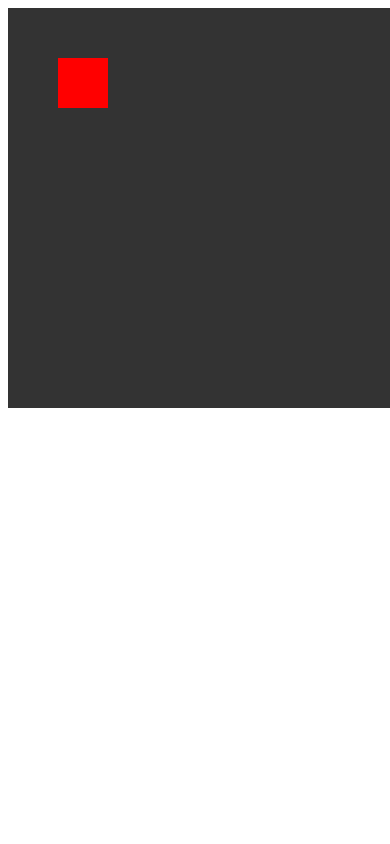
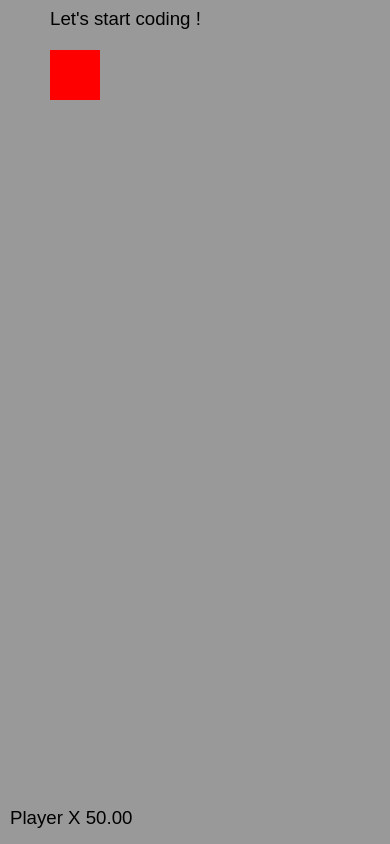
Before and after one commit to Bilboramix/empty_js_gameloop, a website with bundled scripts: page index.html in a window 390 px wide. Built offline with nearby package versions, Linux system fonts and the light colour scheme.

Commit message:
add readme, load factorisation to keep main gameloop light, responsive handling, create entities array with its loops to store game objects

```diff
--- a/common.js
+++ b/common.js
@@ -1,5 +1,9 @@
+/* This file can be used as a global lib to manipulate canvas's methods that will be used in the gameloop without importation */
+/* Note : if you're planning to use this in a front-end framework, you should export all of this with ES6 modules. */
+
 const CANVAS = document.getElementById("canvas");
 const CTX = CANVAS.getContext("2d");
+const BOUNDARIES = CANVAS.getBoundingClientRect();
 
 const drawRectangle = (_x, _y, _width, _height, _color) => {
   CTX.beginPath();
--- a/game/classes/Player.js
+++ b/game/classes/Player.js
@@ -7,14 +7,20 @@ export default class Player {
     this.color = "#ff0000";
   }
 
-  draw() {
-    drawRectangle(this.x, this.y, this.width, this.height, this.color);
-  }
-
+  /*
+  Entities have their own update and draw methods to be able to loop on them
+  You can create some specific behaviors with an Entity class and inheritance
+  */
   update(_dt, _inputs) {
     this.move(_dt, _inputs);
   }
 
+  draw() {
+    drawRectangle(this.x, this.y, this.width, this.height, this.color);
+    this.debug();
+  }
+
+  /* Player's method called into Player.update() */
   move(_dt, _inputs) {
     if (_inputs.keyRight) {
       this.x += 500 * _dt;
@@ -30,5 +36,8 @@ export default class Player {
     }
   }
 
-  debug() {}
+  debug() {
+    /* Use this function to display debug informations on screen */
+    drawText("Player X " + this.x.toFixed(2), 10, window.innerHeight - 20);
+  }
 }
--- a/game/gameloop.js
+++ b/game/gameloop.js
@@ -1,28 +1,31 @@
 import Player from "./classes/Player.js";
-import { keyPressed, keyReleased, mouseMove, mouseClickDown, mouseClickRelease, preventContext, INPUTS } from "./inputs.js";
-const BOUNDARIES = CANVAS.getBoundingClientRect();
+import { initInputs, INPUTS } from "./inputs.js";
 
-const player = new Player(50, 50);
+const entities = [];
 
+/* Triggered once on start */
 export const LOADGAME = () => {
-  document.addEventListener("keydown", keyPressed, false);
-  document.addEventListener("keyup", keyReleased, false);
-  document.addEventListener(
-    "mousemove",
-    (e) => {
-      mouseMove(e, BOUNDARIES);
-    },
-    false
-  );
-  CANVAS.addEventListener("mousedown", mouseClickDown, false);
-  CANVAS.addEventListener("mouseup", mouseClickRelease, false);
-  CANVAS.addEventListener("contextmenu", preventContext, false);
+  CANVAS.width = window.innerWidth;
+  CANVAS.height = window.innerHeight;
+  initInputs(BOUNDARIES, CANVAS);
+
+  /* Add your objects inside entities */
+  entities.push(new Player(50, 50));
 };
 
+/* Update and draw loops are called on your maximum framerate */
 export const UPDATEGAME = (_dt) => {
-  player.update(_dt, INPUTS);
+  /* This loop updates all the entities */
+  for (let i = 0; i < entities.length; i++) {
+    entities[i].update(_dt, INPUTS);
+  }
 };
 
-export const DRAWGAME = () => {
-  player.draw();
+/* CTX is global here. For some reason you will have to make it local but you've got to pass it here */
+export const DRAWGAME = (/* _ctx */) => {
+  /* This loop draw all the entities */
+  for (let i = 0; i < entities.length; i++) {
+    entities[i].draw();
+  }
+  drawText("Let's start coding !", 50, 25);
 };
--- a/game/inputs.js
+++ b/game/inputs.js
@@ -1,5 +1,4 @@
-/* https://www.geeksforgeeks.org/javascript-typeerror-setting-getter-only-property-x/ */
-
+/* Input states */
 export const INPUTS = {
   mouseX: 0,
   mouseY: 0,
@@ -15,8 +14,8 @@ export const INPUTS = {
   keyUltimate: false,
 };
 
-/* Keyboard */
-export const keyPressed = (e) => {
+/* Keyboard : Setting the state of the inputs depending of keycode to avoid QWERTY/AZERTY/etc... conflicts */
+const keyPressed = (e) => {
   e.preventDefault();
   if (e.code === "KeyD") {
     INPUTS.keyRight = true;
@@ -44,7 +43,7 @@ export const keyPressed = (e) => {
   }
 };
 
-export const keyReleased = (e) => {
+const keyReleased = (e) => {
   e.preventDefault();
   if (e.code === "KeyD") {
     INPUTS.keyRight = false;
@@ -72,13 +71,13 @@ export const keyReleased = (e) => {
   }
 };
 
-/* Mouse */
-
-export const mouseMove = (e, _boundaries) => {
+/* Mouse inputs : We need boundaries of the viewport so the canvas can be placed anywhere on the page */
+const mouseTrack = (e, _boundaries) => {
   INPUTS.mouseX = e.clientX - _boundaries.left;
   INPUTS.mouseY = e.clientY - _boundaries.top;
 };
-export const mouseClickDown = (e) => {
+
+const mouseClickDown = (e) => {
   if (e.buttons === 1) {
     INPUTS.mouseClick1 = true;
   }
@@ -91,7 +90,7 @@ export const mouseClickDown = (e) => {
   }
 };
 
-export const mouseClickRelease = (e) => {
+const mouseClickRelease = (e) => {
   if (e.buttons == 0) {
     INPUTS.mouseClick1 = false;
     INPUTS.mouseClick2 = false;
@@ -104,6 +103,29 @@ export const mouseClickRelease = (e) => {
   }
 };
 
-export const preventContext = (e) => {
+/* To prevent opening of context menu for right click, on the canvas */
+const preventContext = (e) => {
   e.preventDefault();
 };
+/* The resize event listener is here to make canvas responsive */
+/* Note : all inputs event listeners can be placed on canvas to avoid conflict with a webpage, it's making them triggering on focus only */
+export const initInputs = (_boundaries, _canvas) => {
+  window.addEventListener("resize", (e) => {
+    console.log("resize !");
+    _canvas.width = window.innerWidth;
+    _canvas.height = window.innerHeight;
+  });
+  document.addEventListener(
+    "mousemove",
+    (e) => {
+      console.log("mouseMove !");
+      mouseTrack(e, _boundaries);
+    },
+    false
+  );
+  document.addEventListener("keydown", keyPressed, false);
+  document.addEventListener("keyup", keyReleased, false);
+  _canvas.addEventListener("mousedown", mouseClickDown, false);
+  _canvas.addEventListener("mouseup", mouseClickRelease, false);
+  _canvas.addEventListener("contextmenu", preventContext, false);
+};
--- a/index.css
+++ b/index.css
@@ -1,3 +1,23 @@
+/*
+    - You can tweak canvas dimensions into load function
+    - If you're doing this, you should tweak the resize listener in inputs.js
+   */
+
+* {
+  margin: 0;
+  padding: 0;
+  box-sizing: border-box;
+}
+
+body {
+  width: 100%;
+  height: 100%;
+}
 canvas {
-  background-color: #333;
+  position: absolute;
+  top: 0;
+  left: 0;
+  background-color: #999;
+  max-width: 100%;
+  max-height: 100%;
 }
--- a/index.html
+++ b/index.html
@@ -8,7 +8,7 @@
     <link rel="stylesheet" href="./index.css" />
   </head>
   <body>
-    <canvas id="canvas" width="400" height="400"></canvas>
+    <canvas id="canvas"></canvas>
     <script src="./common.js"></script>
     <script type="module" src="./main.js"></script>
   </body>
```
Also changed, not shown: main.js (+16 -1 lines), README.md (added).
